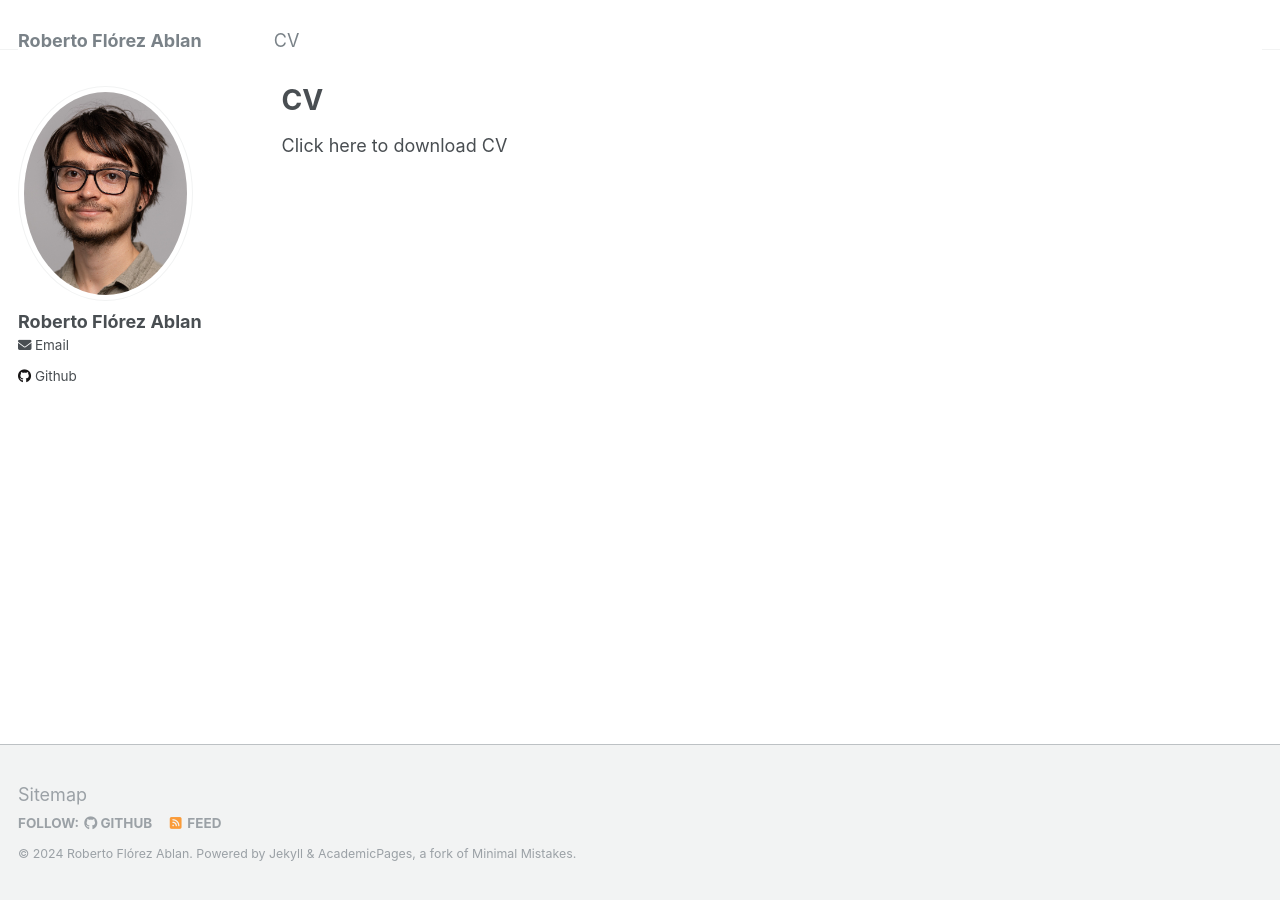
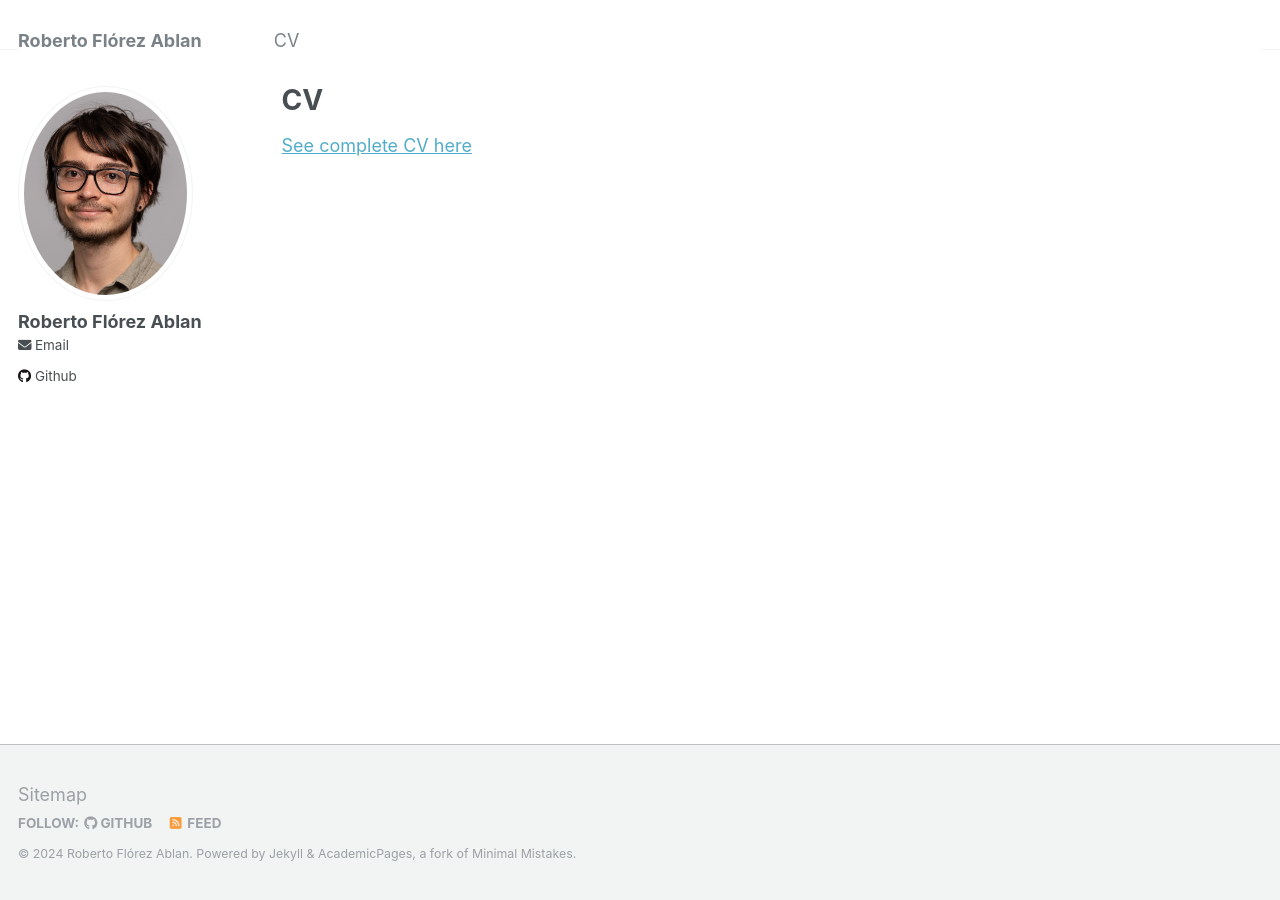
Before and after one commit to RobertoFlorez/robertoflorez.github.io, a Jekyll site: the page built from _pages/cv.md, in a window 1280 px wide. Built offline with Jekyll 4.4.1, drawn with Linux system fonts in a browser that asks for light colours.

Commit message:
including cv link

```diff
--- a/_pages/cv.md
+++ b/_pages/cv.md
@@ -7,4 +7,4 @@ redirect_from:
   - /resume
 ---
 
-Click here to download CV
+[See complete CV here](../files/BSC_poster.pdf)
```
